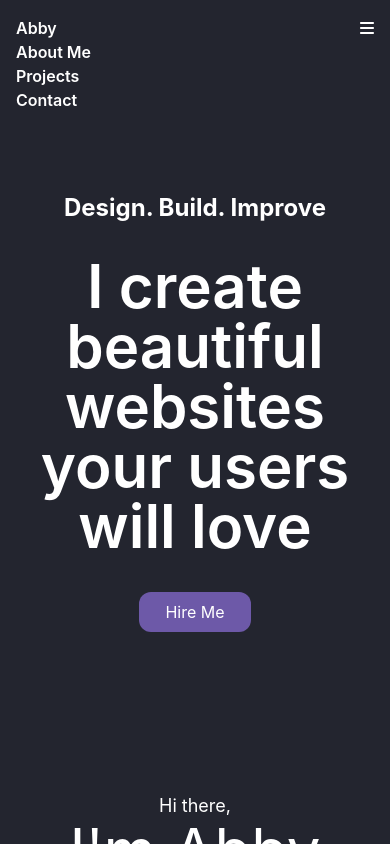
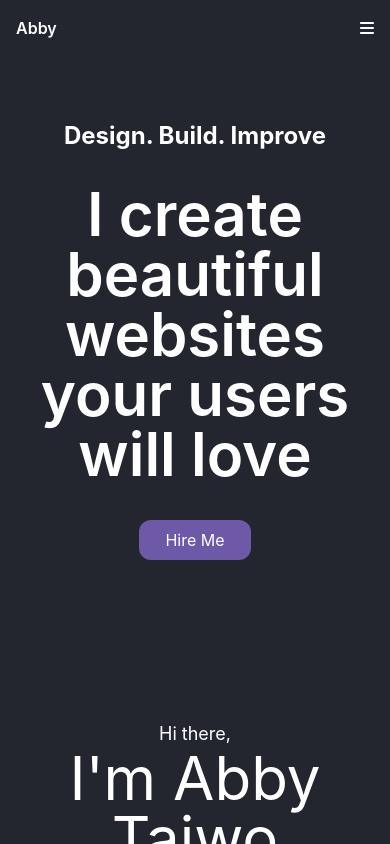
Before and after one commit to Abby-Taiwo/MyPortfolio, a React (Create React App) app: page / in a window 390 px wide. Shown: the top 844 px of the page. Built offline with nearby package versions, Linux system fonts and the light colour scheme.

Commit message:
4th commit

```diff
--- a/src/components/Sidebar.jsx
+++ b/src/components/Sidebar.jsx
@@ -21,24 +21,24 @@ window.addEventListener('scroll',removeSidebar)
 
   return (
     <>
-    <div className="cursor-pointer flex items-center justify-between ">
+    <div className="flex items-center justify-between ">
               <div>
                 <h1> <Link to='/'> Abby </Link>  </h1>
                 </div>
-              <div className="block md:hidden">
+              <div className="cursor-pointer block md:hidden">
                 <FontAwesomeIcon icon={ faBars } onClick={handleSidebar} id='bars'/>
               </div>
        </div>
       <nav className={sidebar? 'show-sidebar' : 'sidebar'}>
-        <ul className="text-white md:flex item-center justify-between w-1/4">
+        <ul onClick={removeSidebar} className="text-white md:flex item-center justify-between w-1/4">
 
-            <li>
+            <li id='link'>
                   <a href="#about">About Me</a>
             </li>
-            <li>
+            <li id='link'>
                   <a href="#projects">Projects</a>
             </li>
-            <li>
+            <li id='link'>
                   <a href="#contact">Contact</a>
             </li>
 
--- a/src/components/contact.jsx
+++ b/src/components/contact.jsx
@@ -1,17 +1,16 @@
 import React from 'react'
-// import { FontAwesomeIcon } from '@fortawesome/react-fontawesome'
-// import { faMobile } from '@fortawesome/free-solid-svg-icons'
 
 function contact() {
   return (
-    <div id='contact'>
-      <div>
-        <h1 className='text-center text-white mt-20 text-4xl text-bolder'>Contact Me</h1>
-        <div>
-            <h2>connect with me via </h2>
-            <h2>abidemitaiwo95@gmail.com</h2>
-          </div>
-       </div>
+    <div id='contact' className='mb-8 text-white'>
+        <h1 className='text-center mt-20 text-4xl text-bolder '>Contact Me</h1>
+        <div className='w-1/2 mx-auto mt-8 text-center'>
+          <a href="mailto:abidemitaiwo95@gmail.com" className='p-4 rounded-md hover:opacity-80 bg-red-900'>
+            <button>
+              Say Hello
+            </button>
+          </a>
+        </div>
     </div>
   )
 }
--- a/src/styles/Sidebar.css
+++ b/src/styles/Sidebar.css
@@ -1,8 +1,26 @@
 .show-sidebar {
-    display: none;
+    display: flex;
+    align-items: center;
+    text-align: left;
+    left: 0%;
+    transition: 1050ms;
+    height: 20vh;
+    width: 100%;
+    margin-top: 15px;
+
+
+}
+
+#link {
+    margin-bottom: 10px;
 
 }
 
 .sidebar {
-    display: block;
+    display: flex;
+    justify-content: center;
+    position: fixed;
+    left: -100%;
+    transition: 850ms;
+
 }
```
